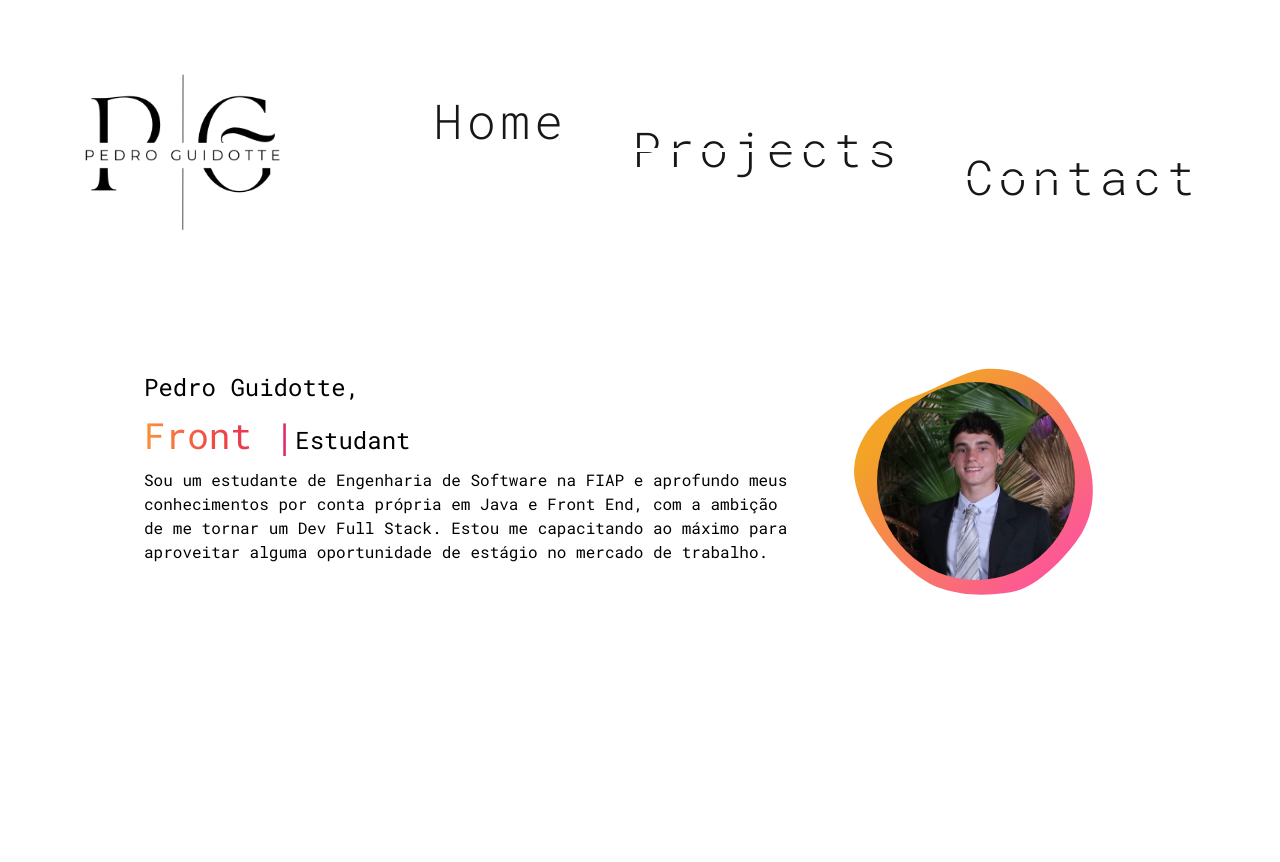
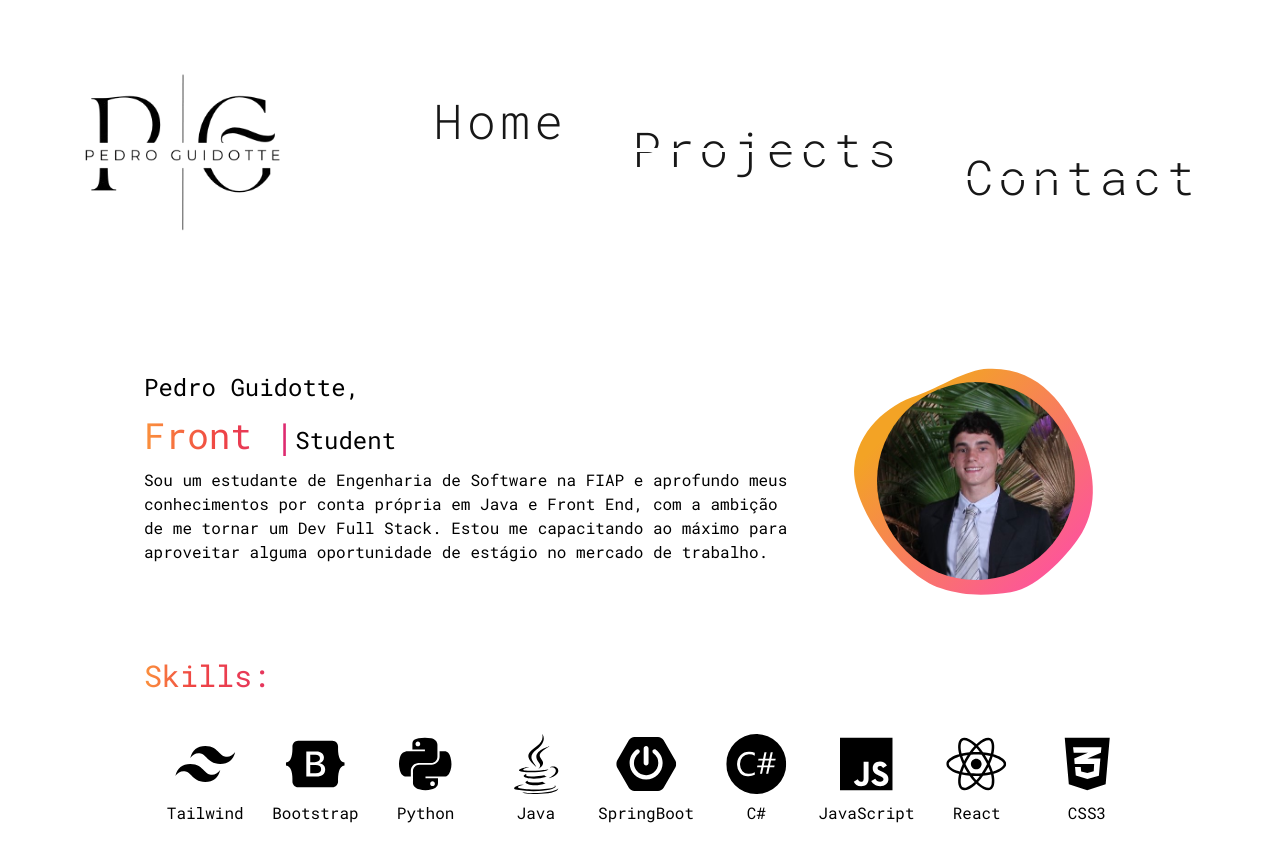
Before and after one commit to peguidotte/portfolio_pedro, a React (Vite) app: page / in a window 1280 px wide. Before the commit the page ends 800 px from the top, so only its background shows below. Built offline with nearby package versions, Linux system fonts and the light colour scheme.

Commit message:
Skills Finished

```diff
--- a/src/components/Card/Skills.jsx
+++ /dev/null
@@ -1,10 +0,0 @@
-import { FaJs, FaPython, FaJava, FaReact, FaBootstrap, FaCss3Alt, FaSass } from 'react-icons/fa';
-import { SiSpringboot, SiCsharp, SiTailwindcss } from 'react-icons/si';
-
-function Skills(){
-    return{
-
-    }
-}
-
-export default Skills;
--- a/src/components/Header/Header.jsx
+++ b/src/components/Header/Header.jsx
@@ -10,7 +10,7 @@ export default function Header() {
                 </div>
                 <nav>
                     <ul className="flex gap-3 sm:gap-6 xl:gap-16 items-center">
-                        <li className="hover:font-bold hover:bg-gradient-to-r from-orange-400 via-red-500 to-pink-600 hover:bg-clip-text hover:text-transparent duration-1000 sm:-translate-y-7">
+                        <li className="hover:font-bold hover:bg-gradient-to-r hover:from-orange-400 hover:via-red-500 hover:to-pink-600 hover:bg-clip-text hover:text-transparent duration-1000 sm:-translate-y-7">
                             <NavLink
                                 to={'/'}
                                 className={({ isActive }) =>
@@ -21,11 +21,11 @@ export default function Header() {
                             </NavLink>
                         </li>
                         <li className="opacity-50 sm:opacity-100 sm:line-through sm:decoration-5 sm:decoration-white
-                        hover:font-bold hover:bg-gradient-to-r from-orange-400 via-red-500 to-pink-600 hover:bg-clip-text hover:text-transparent
+                        hover:font-bold hover:bg-gradient-to-r hover:from-orange-400 hover:via-red-500 hover:to-pink-600 hover:bg-clip-text hover:text-transparent
                         duration-1000"><span className="text-yellow-400 sm:hidden">&#40;</span>Projects<span className="text-yellow-400 sm:hidden">&#41;</span></li>
 
                         <li className="opacity-50 sm:opacity-100 sm:line-through sm:decoration-5 sm:decoration-white
-                        hover:font-bold hover:bg-gradient-to-r from-orange-400 via-red-500 to-pink-600 hover:bg-clip-text hover:text-transparent
+                        hover:font-bold hover:bg-gradient-to-r hover:from-orange-400 hover:via-red-500 hover:to-pink-600 hover:bg-clip-text hover:text-transparent
                         duration-1000 sm:translate-y-7">Contact<span className="text-blue-700 sm:hidden">&#125;</span></li>
                     </ul>
                 </nav>
--- a/src/components/Home/About.jsx
+++ b/src/components/Home/About/About.jsx
@@ -1,9 +1,8 @@
 import './About.css';
-import '../../index.css';
-import Foto from '../../assets/pedro.jpeg';
+import Foto from '../../../assets/pedro.jpeg';
 import { ReactTyped } from 'react-typed';
 import Lottie from 'react-lottie';
-import animationData from '../../assets/BorderAnimation.json';
+import animationData from '../../../assets/BorderAnimation.json';
 
 function About() {
   const defaultOptions = {
@@ -30,7 +29,7 @@ function About() {
               backSpeed={100}
               loop
             /></span>
-          Estudant</h1>
+          Student</h1>
         <p className='mb-5 text-balance'>
           Sou um estudante de Engenharia de Software na FIAP e aprofundo meus conhecimentos por conta própria em Java e Front End,
           com a ambição de me tornar um Dev Full Stack. Estou me capacitando ao máximo para aproveitar alguma oportunidade de estágio no mercado de
--- /dev/null
+++ b/src/components/Home/Skills/ItemSkill.jsx
@@ -0,0 +1,17 @@
+import PropTypes from 'prop-types';
+
+function ItemSkill({ icon: Icon, name }) {
+    return (
+        <li className="flex flex-col items-center">
+            <Icon className="text-2xl sm:text-6xl hover:scale-110 hover:cursor-pointer duration-300 ease-in-out" />
+            <span className="mt-2 text-[8px] sm:text-base font-principal">{name}</span>
+        </li>
+    );
+}
+
+ItemSkill.propTypes = {
+    icon: PropTypes.elementType.isRequired,
+    name: PropTypes.string.isRequired,
+};
+
+export default ItemSkill;
--- /dev/null
+++ b/src/components/Home/Skills/Skills.jsx
@@ -0,0 +1,51 @@
+import { FaJs, FaPython, FaJava, FaReact, FaBootstrap, FaCss3Alt, FaSass } from 'react-icons/fa';
+import { SiSpringboot, SiCsharp, SiTailwindcss } from 'react-icons/si';
+import Skill from './ItemSkill'
+import AliceCarousel from 'react-alice-carousel';
+import 'react-alice-carousel/lib/alice-carousel.css';
+
+
+
+function Skills() {
+    const skillsData = [
+        { icon: FaJs, name: 'JavaScript' },
+        { icon: FaReact, name: 'React' },
+        { icon: FaCss3Alt, name: 'CSS3' },
+        { icon: FaSass, name: 'Sass' },
+        { icon: SiTailwindcss, name: 'Tailwind' },
+        { icon: FaBootstrap, name: 'Bootstrap' },
+        { icon: FaPython, name: 'Python' },
+        { icon: FaJava, name: 'Java' },
+        { icon: SiSpringboot, name: 'SpringBoot' },
+        { icon: SiCsharp, name: 'C#' },
+    ];
+
+    const skill_items = skillsData.map((skill, index) => (
+        <Skill key={index} icon={skill.icon} name={skill.name} />
+    ));
+
+    return (
+        <div className='px-8 md:px-14 lg:px-20 xl:px-36'>
+            <div className="font-principal text-xl sm:text-3xl bg-gradient-to-r from-orange-400 from-1% via-red-500 via-5% to-pink-600 to-20% bg-clip-text text-transparent">
+                Skills:
+            </div>
+            <ul className="mt-5 sm:mt-10 mb-10 flex justify-center space-x-4">
+                <AliceCarousel
+                    items={skill_items}
+                    autoPlay
+                    autoPlayInterval={1000}
+                    infinite
+                    disableButtonsControls
+                    disableDotsControls
+                    responsive={{
+                        0: { items: 5 },
+                        600: { items: 6 },
+                        1100: { items: 9 },
+                    }}
+                />
+            </ul>
+        </div>
+    );
+}
+
+export default Skills;
--- a/src/pages/Home.jsx
+++ b/src/pages/Home.jsx
@@ -1,10 +1,12 @@
-import About from '../components/Home/About'
+import About from '../components/Home/About/About'
+import Skills from '../components/Home/Skills/Skills'
 
 
 function Home() {
   return (
     <>
       <About/>
+      <Skills/>
     </>
   );
 }
```
Also changed, not shown: package.json (+5 -2 lines), src/components/Home/About/About.css (renamed from src/components/Home/About.css), 1 other file (tests, documents, lock files or other folders).
